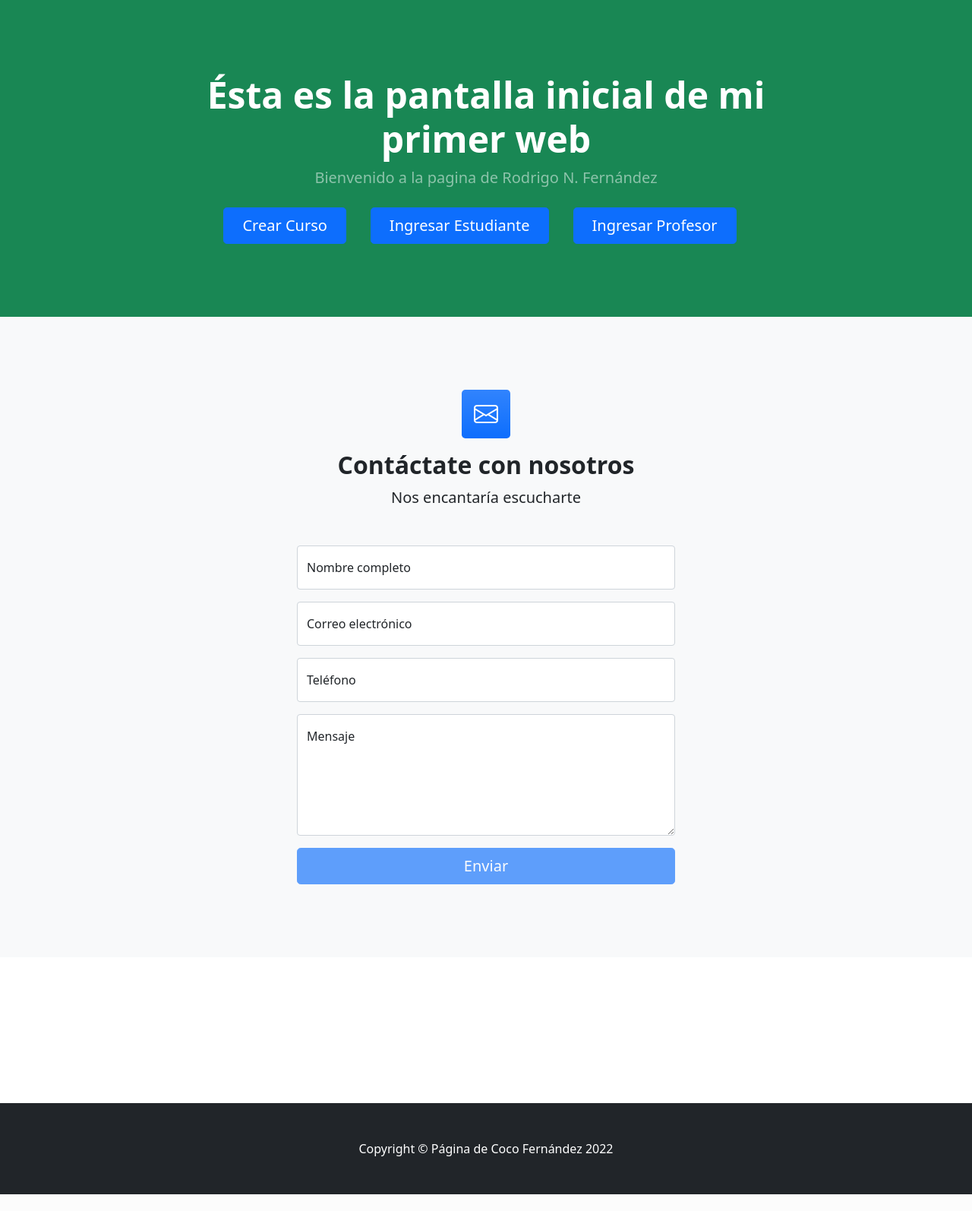
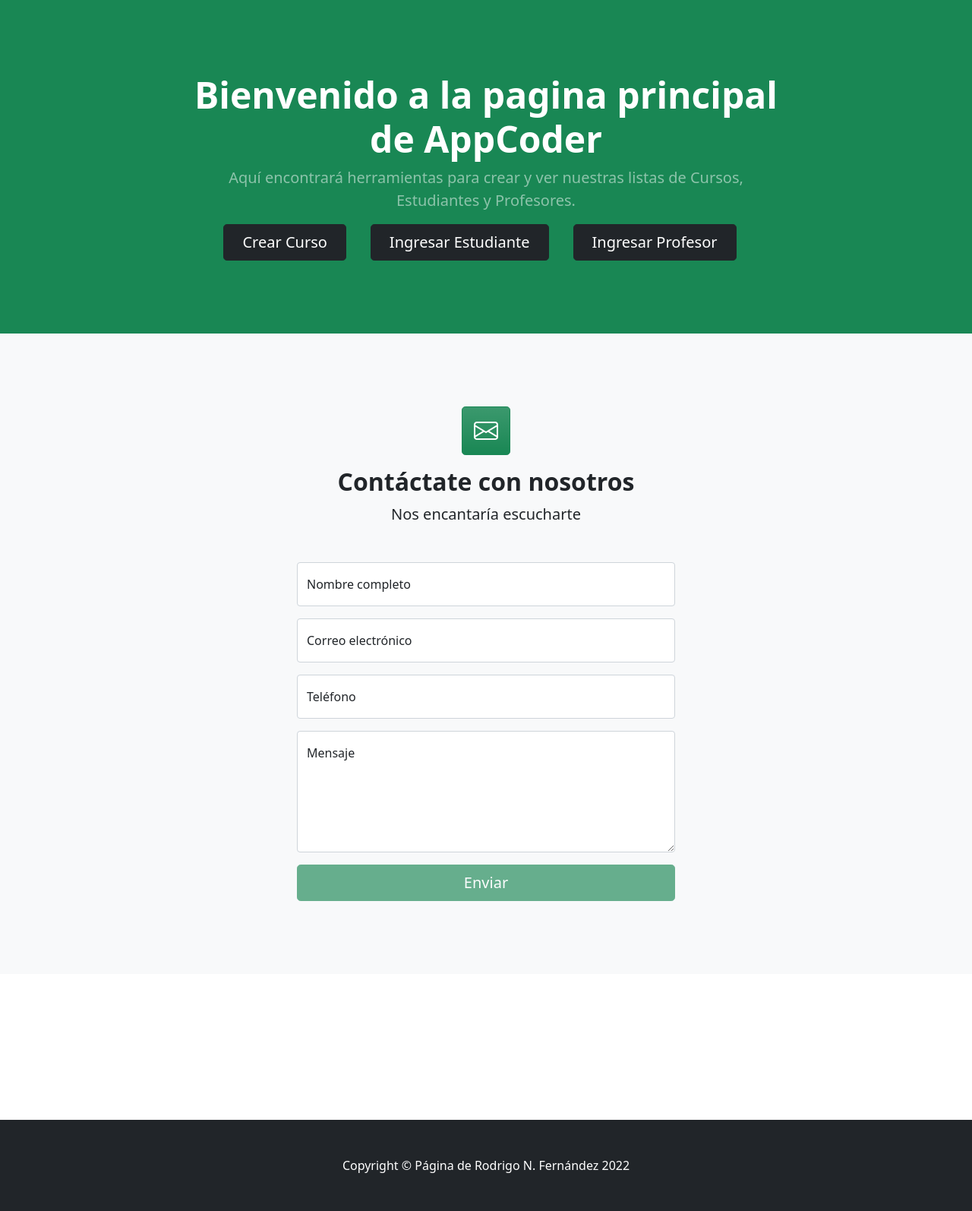
Before and after one commit to coco-fernandez/ProyectoCoder, a Django app: page /coderapp/ in a window 1280 px wide. Shown: the part 56-1650 px from the top of the page at 76% size. Before the commit the page ends 1628 px from the top, so only its background shows below. Run offline with Django 4.2, Linux system fonts and the light colour scheme; some libraries are stand-ins or nearby versions.

Commit message:
nuevos botones y descripciones, pre cinculos url

```diff
--- a/ProyectoCoderApp/templates/ProyectoCoderApp/base.html
+++ b/ProyectoCoderApp/templates/ProyectoCoderApp/base.html
@@ -45,7 +45,7 @@
 <br><br><br><br><br><br><br><br>
         <!-- Footer-->
         <footer class="py-5 bg-dark">
-            <div class="container px-5"><p class="m-0 text-center text-white">Copyright &copy; Página de Coco Fernández 2022</p></div>
+            <div class="container px-5"><p class="m-0 text-center text-white">Copyright &copy; Página de Rodrigo N. Fernández 2022</p></div>
         </footer>
         <!-- Bootstrap core JS-->
         <script src="https://cdn.jsdelivr.net/npm/bootstrap@5.1.3/dist/js/bootstrap.bundle.min.js"></script>
--- a/ProyectoCoderApp/templates/ProyectoCoderApp/index.html
+++ b/ProyectoCoderApp/templates/ProyectoCoderApp/index.html
@@ -13,12 +13,12 @@ Inicio - AppCoder
         <div class="row gx-5 justify-content-center">
             <div class="col-lg-9">
                 <div class="text-center my-5">
-                    <h1 class="display-5 fw-bolder text-white mb-2">Ésta es la pantalla inicial de mi primer web</h1>
-                    <p class="lead text-white-50 mb-4">Bienvenido a la pagina de Rodrigo N. Fernández</p>
+                    <h1 class="display-5 fw-bolder text-white mb-2">Bienvenido a la pagina principal de AppCoder</h1>
+                    <p class="lead text-white-50 mb-6">Aquí encontrará herramientas para crear y ver nuestras listas de Cursos, Estudiantes y Profesores. </p>
                     <div class="d-grid gap-3 d-sm-flex justify-content-sm-center">
-                        <a class="btn btn-primary btn-lg px-4 me-sm-3" href="crear_curso">Crear Curso</a>
-                        <a class="btn btn-primary btn-lg px-4 me-sm-3" href="crear_estudiante">Ingresar Estudiante</a>
-                        <a class="btn btn-primary btn-lg px-4 me-sm-3" href="crear_profesor">Ingresar Profesor</a>
+                        <a class="btn btn-dark btn-lg px-4 me-sm-3" href="crear_curso">Crear Curso</a>
+                        <a class="btn btn-dark btn-lg px-4 me-sm-3" href="crear_estudiante">Ingresar Estudiante</a>
+                        <a class="btn btn-dark btn-lg px-4 me-sm-3" href="crear_profesor">Ingresar Profesor</a>
                     </div>
                 </div>
             </div>
@@ -30,7 +30,7 @@ Inicio - AppCoder
 <section class="bg-light py-5">
     <div class="container px-5 my-5 px-5">
         <div class="text-center mb-5">
-            <div class="feature bg-primary bg-gradient text-white rounded-3 mb-3"><i class="bi bi-envelope"></i></div>
+            <div class="feature btn btn-success bg-gradient text-white rounded-3 mb-3"><i class="bi bi-envelope"></i></div>
             <h2 class="fw-bolder">Contáctate con nosotros</h2>
             <p class="lead mb-0">Nos encantaría escucharte</p>
         </div>
@@ -48,26 +48,26 @@ Inicio - AppCoder
                     <div class="form-floating mb-3">
                         <input class="form-control" id="name" type="text" placeholder="Enter your name..." data-sb-validations="required" />
                         <label for="name">Nombre completo</label>
-                        <div class="invalid-feedback" data-sb-feedback="name:required">A name is required.</div>
+                        <div class="invalid-feedback" data-sb-feedback="name:required">Nombre invalido, ingrese su nombre</div>
                     </div>
                     <!-- Email address input-->
                     <div class="form-floating mb-3">
                         <input class="form-control" id="email" type="email" placeholder="name@example.com" data-sb-validations="required,email" />
                         <label for="email">Correo electrónico</label>
-                        <div class="invalid-feedback" data-sb-feedback="email:required">An email is required.</div>
-                        <div class="invalid-feedback" data-sb-feedback="email:email">Email is not valid.</div>
+                        <div class="invalid-feedback" data-sb-feedback="email:required">Correo electrónico inválido</div>
+                        <div class="invalid-feedback" data-sb-feedback="email:email">Ingrese un correo electrónico válido.</div>
                     </div>
                     <!-- Phone number input-->
                     <div class="form-floating mb-3">
                         <input class="form-control" id="phone" type="tel" placeholder="(123) 456-7890" data-sb-validations="required" />
                         <label for="phone">Teléfono</label>
-                        <div class="invalid-feedback" data-sb-feedback="phone:required">A phone number is required.</div>
+                        <div class="invalid-feedback" data-sb-feedback="phone:required">Ingrese su número telefónico.</div>
                     </div>
                     <!-- Message input-->
                     <div class="form-floating mb-3">
                         <textarea class="form-control" id="message" type="text" placeholder="Enter your message here..." style="height: 10rem" data-sb-validations="required"></textarea>
                         <label for="message">Mensaje</label>
-                        <div class="invalid-feedback" data-sb-feedback="message:required">A message is required.</div>
+                        <div class="invalid-feedback" data-sb-feedback="message:required">Ningún carácter ingresado, ingrese su consulta.</div>
                     </div>
                     <!-- Submit success message-->
                     <!---->
@@ -87,7 +87,7 @@ Inicio - AppCoder
                     <!-- an error submitting the form-->
                     <div class="d-none" id="submitErrorMessage"><div class="text-center text-danger mb-3">Error sending message!</div></div>
                     <!-- Submit Button-->
-                    <div class="d-grid"><button class="btn btn-primary btn-lg disabled" id="submitButton" type="submit">Enviar</button></div>
+                    <div class="d-grid"><button class="btn btn-success btn-lg disabled" id="submitButton" type="submit">Enviar</button></div>
                 </form>
             </div>
         </div>
```
Also changed, not shown: ProyectoCoderApp/forms.py (line endings or trailing spaces).
